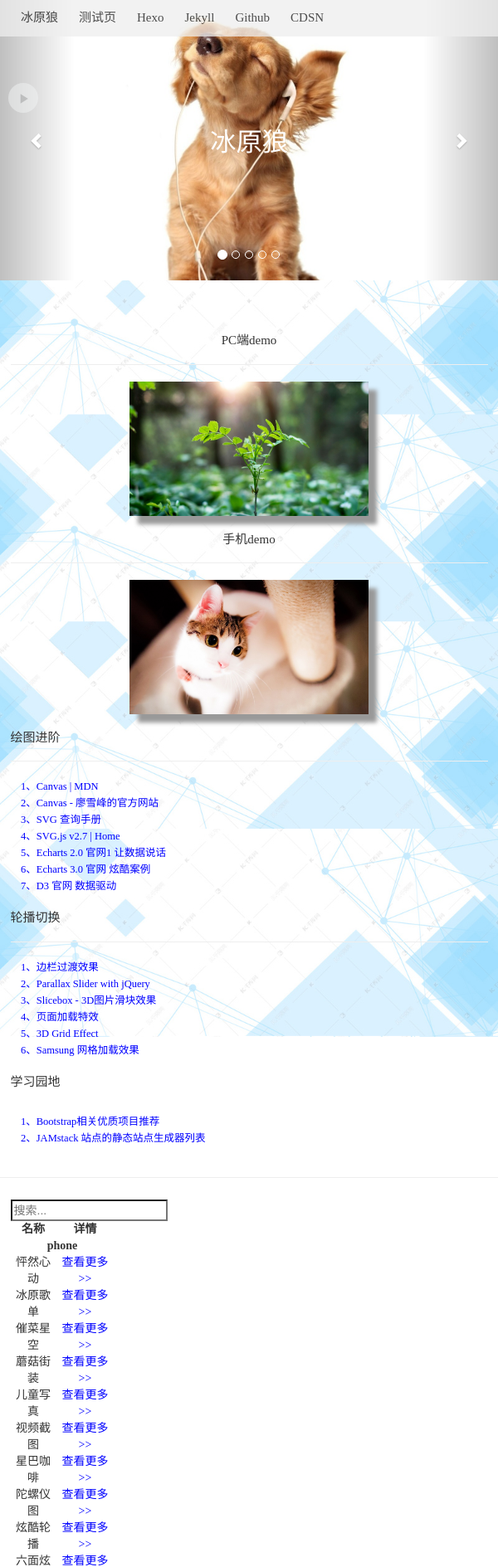
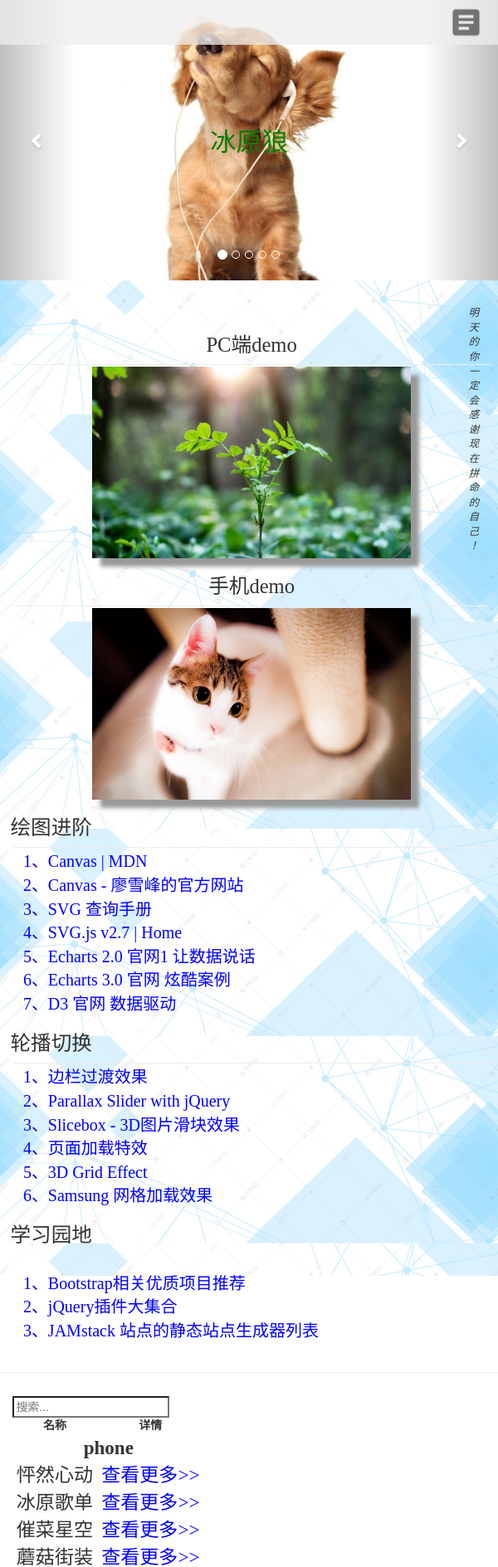
Before and after one commit to kankanol1/kankanol1.github.io, a PHP site: page / in a window 600 px wide. Shown: the top 1889 px of the page at 83% size. Run offline with PHP 8.4, Linux system fonts and the light colour scheme; some libraries are stand-ins or nearby versions; some web fonts are replaced.

Commit message:
冰原狼

```diff
--- a/css/index.css
+++ b/css/index.css
@@ -1,4 +1,4 @@
-@media screen and (min-width: 500px) {
+@media screen and (min-width: 600px) {
   nav {
     background-color: #EEE;
     opacity: 0.75;
@@ -7,6 +7,10 @@
     position: fixed;
     width: 100%;
     z-index: 10; }
+    nav img {
+      display: none; }
+    nav ul {
+      display: block; }
       nav ul li {
         padding: 0.3125rem 0.625rem;
         line-height: 1.5625rem;
@@ -23,7 +27,7 @@
       padding: 0.3125rem; }
       footer ul li a {
         text-align: center;
-        display: block; }
+        display: none; }
         footer ul li a img {
           height: 1.5625rem;
           width: 1.5625rem;
@@ -105,11 +109,13 @@
       .box .pc .pcA {
         display: block;
         margin: 0 auto;
-        width: 50%;
+        width: 11.25rem;
+        height: 6.25rem;
         box-shadow: 10px 10px 5px #999; }
         .box .phone .pcA img,
         .box .pc .pcA img {
-          width: 100%; }
+          height: 6.25rem;
+          width: 11.25rem; }
     .box .drawP h2,
     .box .lun h2,
     .box .learn h2 {
@@ -152,15 +158,48 @@
           .search table tbody tr td a {
             text-decoration: none;
             color: blue; } }
-@media screen and (max-width: 500px) {
+@media screen and (max-width: 600px) {
   nav {
-    background-color: #EEE;
-    opacity: 0.7;
     height: 2.6923076923rem;
-    padding: 0 0.7692307692rem;
+    padding: 0;
     position: fixed;
     width: 100%;
     z-index: 10; }
+    nav img {
+      display: block;
+      float: right;
+      height: 2.3076923077rem;
+      margin: 0.1923076923rem 0.7692307692rem;
+      z-index: 99999;
+      position: relative;
+      top: 0;
+      cursor: pointer; }
+    nav .nav-ul {
+      display: block;
+      background-color: black;
+      position: relative;
+      top: -1.9230769231rem;
+      z-index: 9999;
+      opacity: 0.7; }
+      nav .nav-ul li {
+        width: 100%;
+        line-height: 1.9230769231rem;
+        height: 1.9230769231rem;
+        text-align: center;
+        border-bottom: 1px solid #ee82ee;
+        padding: 0; }
+        nav .nav-ul li a {
+          color: #fff;
+          display: block;
+          font-size: 1.1538461538rem;
+          line-height: 1.9230769231rem;
+          height: 1.9230769231rem;
+          width: 100%;
+          text-decoration: none; }
+        nav .nav-ul li a:hover {
+          color: #58ff11; }
+    nav ul {
+      display: none; }
       nav ul li {
         padding: 0.3846153846rem 0.7692307692rem;
         line-height: 1.9230769231rem;
@@ -257,11 +296,13 @@
     .box .pc .pcA {
       display: block;
       margin: 0 auto;
-      width: 70%;
+      width: 19.2307692308rem;
+      height: 11.5384615385rem;
       box-shadow: 10px 10px 5px #999; }
       .box .phone .pcA img,
       .box .pc .pcA img {
-        width: 100%; }
+        width: 19.2307692308rem;
+        height: 11.5384615385rem; }
     .box .drawP h2,
     .box .lun h2,
     .box .learn h2 {
--- a/css/index.scss
+++ b/css/index.scss
@@ -1,7 +1,7 @@
 @charset "UTF-8";
 $w: 32;
 $wp: 26;
-@media screen and (min-width: 500px) {
+@media screen and (min-width: 600px) {
   nav {
     background-color: #EEE;
     opacity: 0.75;
@@ -10,7 +10,11 @@
     position: fixed;
     width: 100%;
     z-index: 10;
+    img{
+      display: none;
+    }
     ul {
+      display: block;
       li {
         padding: 10rem/$w 20rem/$w;
         line-height: 50rem/$w;
@@ -34,7 +38,7 @@
 
         a {
           text-align: center;
-          display: block;
+          display: none;
           img {
             height: 50rem/$w;
             width: 50rem/$w;
@@ -106,6 +110,7 @@
         text-align: center;
       }
       ul {
+
         li {
           display: inline-block;
           padding: 10rem/$w 20rem/$w;
@@ -131,12 +136,15 @@
 
 
       .pcA{
+
         display: block;
         margin:  0 auto;
-        width: 50%;
+        width: 360rem/$w;
+        height:200rem/$w;
         box-shadow: 10px 10px 5px #999;
         img{
-          width: 100%;
+          height: 200rem/$w;
+          width: 360rem/$w;
         }
       }
 
@@ -178,9 +186,7 @@
     table{
       width: 200rem/$w;
       text-align: center;
-      //font-size: 20rem/$w;
       padding-top: 10rem/$w;
-
       thead{
         tr{
           text-align: center;
@@ -211,17 +217,60 @@
 
 }
 
-@media screen and (max-width: 500px) {
+@media screen and (max-width: 600px) {
 
   nav {
-    background-color: #EEE;
-    opacity: 0.7;
     height: 70rem/$wp;
-    padding: 0 20rem/$wp;
+    padding: 0/$wp;
     position: fixed;
     width: 100%;
     z-index: 10;
+    img{
+      display: block;
+      float: right;
+      height: 60rem/$wp;
+      margin: 5rem/$wp 20rem/$wp;
+      z-index: 99999;
+      position: relative;
+      top: 0;
+      cursor: pointer;
+
+    }
+    img:hover{
+
+    }
+    .nav-ul {
+
+      display: block;
+      background-color: black;
+      position: relative;
+      top: -50rem/$wp;
+      z-index: 9999;
+      opacity: 0.7;
+      li {
+        width: 100%;
+        line-height: 50rem/$wp;
+        height: 50rem/$wp;
+        text-align: center;
+        border-bottom: 1px solid #ee82ee;
+        padding: 0;
+        a {
+          color:#fff;
+          display: block;
+          font-size: 30rem/$wp;
+          line-height: 50rem/$wp;
+          height: 50rem/$wp;
+          width: 100%;
+          text-decoration: none;
+        }
+        a:hover{
+          color: #58ff11;
+        }
+
+      }
+    }
     ul {
+      display: none;
       li {
         padding: 10rem/$wp 20rem/$wp;
         line-height: 50rem/$wp;
@@ -344,10 +393,12 @@
       .pcA{
         display: block;
         margin:  0 auto;
-        width: 70%;
+        width: 500rem/$wp;
+        height: 300rem/$wp;
         box-shadow: 10px 10px 5px #999;
         img{
-          width: 100%;
+          width: 500rem/$wp;
+          height: 300rem/$wp;
         }
       }
     }
--- a/css/reset.css
+++ b/css/reset.css
@@ -58,3 +58,15 @@
     margin: 0;
     padding: 0;
 }
+.clearfix{
+    zoom:1;
+}
+
+.clearfix:after{
+    content:'';
+    display:block;
+    height:0;
+    font-size:0;
+    clear:both;
+    overflow:hidden;
+}
--- a/index.html
+++ b/index.html
@@ -3,11 +3,13 @@
 <head>
     <meta charset="UTF-8">
     <meta http-equiv="X-UA-Compatible" content="IE=edge">
-    <meta name="viewport" content="width=device-width, initial-scale=1">
+    <meta name="viewport" content="width=device-width, user-scalable=no, initial-scale=1.0, maximum-scale=1.0, minimum-scale=1.0">
     <title>冰原狼</title>
     <link rel="shortcut icon" href="./img/favicon.ico" type="image/x-icon" />
     <link rel="stylesheet" href="css/reset.css">
     <link rel="stylesheet" href="css/index.css">
+    <!--<link rel="stylesheet" href="css/resetbar.css">-->
+    <!--<link rel="stylesheet" href="css/indexbar.css">-->
     <link rel="stylesheet" href="assets/mogujie/css/bootstrap.css">
     <script src="https://unpkg.com/react@16/umd/react.development.js" crossorigin></script>
     <script src="https://unpkg.com/react-dom@16/umd/react-dom.development.js" crossorigin></script>
@@ -18,16 +20,17 @@
     <style>
         audio{
             position: relative;
-            top: -8px;
+            top: 250px;
             left: -8px;
-            z-index: 1000;
+            z-index: 8;
         }
     </style>
 </head>
 <body>
 
 
-<nav class="nav-bar"> </nav>
+<nav class="nav-bar clearfix"> </nav>
+
 
 <div class="bgImg"></div>
 <div class="slide">
--- a/js/index.js
+++ b/js/index.js
@@ -64,8 +64,12 @@
     },
 
     {
+        name:'jQuery插件大集合',
+        url:'http://www.jq22.com'
+    },
+    {
         name:'JAMstack 站点的静态站点生成器列表',
-        url:'https://www.staticgen.com/'
+        url:'http://www.jq22.com/jquery%E5%AF%BC%E8%88%AA-3-jq'
     },
 
 
--- a/js/navbar.js
+++ b/js/navbar.js
@@ -5,17 +5,13 @@
         url: "./"
     },
     {
-        name: "测试页",
-        url: "./test"
+        name: "优质项目推荐",
+        url: "http://www.bootcss.com/"
     },
 
     {
-        name: "Hexo",
-        url: "https://love.kankan.fun"
-    },
-    {
-        name: "Jekyll",
-        url: "https://ai.kankan.fun"
+        name: "静态站点生成器列表",
+        url: "https://www.staticgen.com/"
     },
     {
         name: "Github",
@@ -24,13 +20,17 @@
     {
         name: "CDSN",
         url:"https://blog.csdn.net/qq_38025939"
+    },
+    {
+        name: "img",
+        url:"./img/icon.png"
     }
 ];
 
 
 let navBar = document.querySelector('.nav-bar');
 let navUl = document.createElement('ul');
-for(let i=0;i<data.length;i++){
+for(let i=0;i<data.length-1;i++){
     let navLi = document.createElement('li');
     let navA = document.createElement('a');
     navLi.appendChild(navA);
@@ -39,4 +39,31 @@
     navUl.appendChild(navLi);
 }
 // console.log(navBar);
+let img = document.createElement('img');
+
+img.src = data[data.length-1].url;
+navBar.appendChild(img);
+navUl.classList = 'clearfix';
 navBar.appendChild(navUl);
+
+let flag = true;
+/*img.addEventListener('mouseover',function(){
+    document.querySelector('nav ul').classList = 'nav-ul clearfix';
+});*/
+
+img.addEventListener('click',function(){
+    if(flag) {
+        flag = !flag;
+
+        document.querySelector('nav ul').classList = 'nav-ul clearfix';
+    }else{
+        document.querySelector('nav ul').classList = '';
+        flag = !flag;
+
+    }
+
+});
+document.querySelector('nav').addEventListener('mouseleave',function(){
+    document.querySelector('nav ul').classList = '';
+    flag = !flag;
+});
--- a/js/search.js
+++ b/js/search.js
@@ -85,7 +85,7 @@
         let lastCategory = null;
 
         this.props.products.forEach((product) => {
-            console.log(product.name);
+            // console.log(product.name);
             if (product.name.indexOf(filterText) === -1) {
                 return;
             }
```
Also changed, not shown: css/indexbar.css (added, +36 -0 lines), css/resetbar.css (added, +35 -0 lines), img/icon.png (added), 1 other file. Lines whose indentation alone changed are shown as unchanged.
